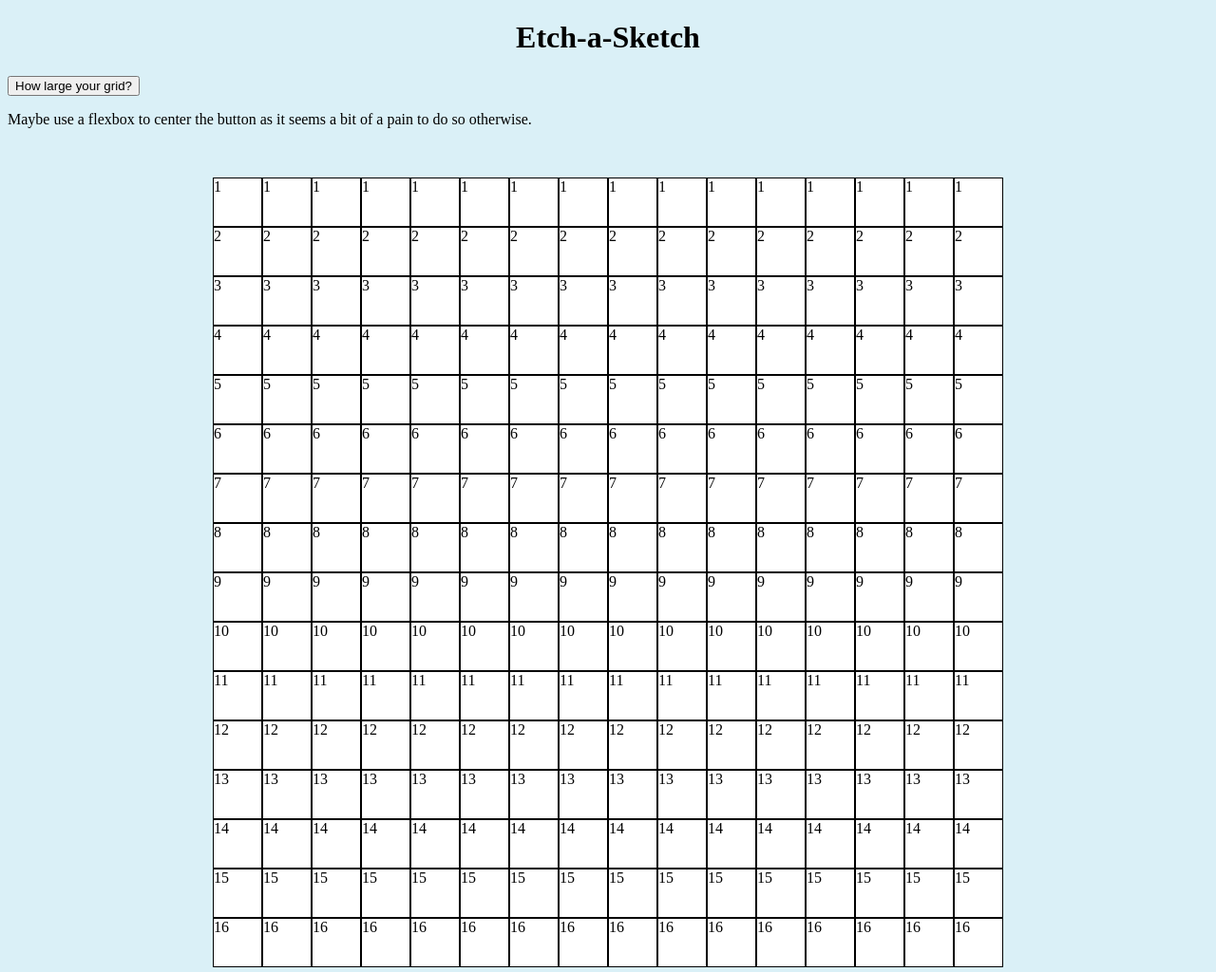
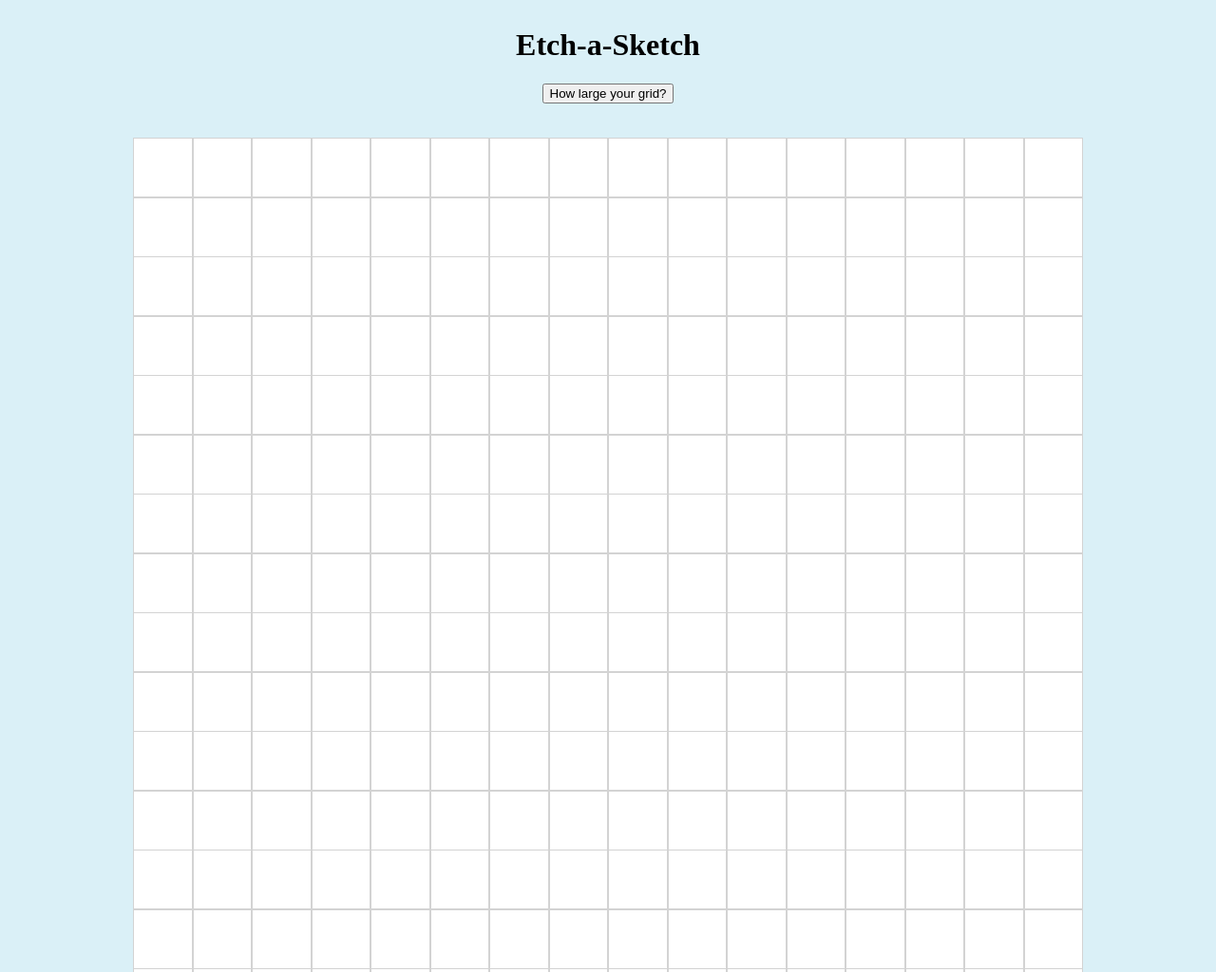
Before and after one commit to hoomanhorsey/odin-etch-a-sketch, a plain HTML site: page index.html in a window 1280 px wide. Shown: the top 1024 px of the page at 95% size. Drawn offline with Linux system fonts and the light colour scheme.

Commit message:
Drawing of grid now dynamically fits within 1000px container boundary

```diff
--- a/index.html
+++ b/index.html
@@ -11,12 +11,21 @@
 </head>
 <body>
 
-    <h1>Etch-a-Sketch</h1>
+    <div class="header">
+        <h1>Etch-a-Sketch</h1>
 
-    <button class="gridSize">How large your grid?</button>
-    <p>Maybe use a flexbox to center the button as it seems a bit of a pain to do so otherwise.</p>
-    <br>
-    <br>
+        <button class="gridSize">How large your grid?</button>
+        <br>
+        <br>
+    </div>
+
+
+    <!-- <div class="statusDiv">
+    </div>
+-->
+
+
+
 
     <container>
 
--- a/javascript.js
+++ b/javascript.js
@@ -1,17 +1,19 @@
 addEventListener('DOMContentLoaded', () => {
 
-
-
 let container = document.querySelector('container');
+    container.setAttribute("class", "container");
 
 
 // set out initial default grid
 drawGrid(container, 16);
 
+// set drawing state and create 'p' to display draw state
+let clickState = 'un-clicked';
+statusP = document.createElement('p');
+
 // drawing logic
 
-drawColor();
-
+container.addEventListener('click', drawColor);
 
 // custom size grid button
 let gridSizeBtn = document.querySelector('.gridSize');
@@ -21,35 +23,33 @@ gridSizeBtn.addEventListener('click', () => {
         let gridSize = 0;
         do  {
                 gridSize = parseInt(prompt('How big your grid? No bigger than 100 boxes across please'));
+                if (!gridSize) {
+                    alert("You didn't enter anything! There will be no grid for you!");
+                    break;
                     }
-
+            }
         while ((gridSize > 100) || (Number.isInteger(gridSize) == false));
-    console.log ('out of loop?')
 
         // call drawGrid with custom grid size
             drawGrid(container, gridSize);
 
-drawColor();
-
-
-
-})
-
+        }) // end gridSizeBtn Event Listener
 
 function drawGrid(container, gridSize) {
-
     // clears out container
     container.innerHTML = "";
-    container.setAttribute("style",
-    "display: flex; flex-wrap: wrap; \
-    justify-content: center; align-items:center;")
 
       for (let i = 1; i < (gridSize +1); i++) {
 
         let rowContainer = document.createElement('div');
-        rowContainer.setAttribute("style",
-            "display:flex; flex-wrap: nowrap; flex-direction: row; \
-            justify-content: center; align-items: center;")
+
+        let rowHeight = Math.floor(1000 / gridSize);
+        rowContainer.style.height = `${rowHeight}px`;
+        console.log(rowHeight);
+
+
+        rowContainer.setAttribute("class", "rowContainer");
+
         container.appendChild(rowContainer);
 
         for (let j = 1; j < (gridSize + 1); j++) {
@@ -57,47 +57,70 @@ function drawGrid(container, gridSize) {
             let squareDiv = document.createElement('div');
 
             // numbered squares, redundant
-            squareDiv.innerHTML = i;
+            //squareDiv.textContent = i;
+            let boxSize = Math.ceil(1000 / gridSize);  //use math.ceil or floor I'm not sure
+
+            squareDivSize = {
+                width: `${boxSize}px`,
+                height: `${boxSize}px`
+                };
+
+            squareDiv.setAttribute("class", "gridBox gridBoxBackgroundColor");
+
+            squareDiv.style.width = squareDivSize.width;
+            squareDiv.style.height = squareDivSize.height;
+
+            rowContainer.appendChild(squareDiv);
 
 
 
-            squareDiv.setAttribute("style",
-                "border-style: solid;border-color: black; border-width: 1px; \
-                margin:0px; \
-                min-width: 50px; min-height:50px;\
-                flex: 0 0 50px")
-
-            squareDiv.setAttribute("class", "gridBox")
-
-            rowContainer.appendChild(squareDiv);
-        }
-        console.log('next line)');
-        let lineBreak = document.createElement('div');
-        lineBreak.setAttribute("style", "flex-basis: 100%; height: 0px;")
-        container.appendChild(lineBreak);
-
-    }
-
-}
 
 
 
-function drawColor() {
+        }
+        let lineBreak = document.createElement('div');
+        lineBreak.setAttribute("class", "lineBreak")
+        container.appendChild(lineBreak);
+        }
+    } // end function drawGrid
 
-    let gridBox = document.querySelectorAll(".gridBox");
+/*
+function toggleClickState() {
+
+    let statusDiv = document.querySelector('statusDiv');
+
+    if (clickState === 'un-clicked') {
+        statusP.textContent = "";
+        clickState ='clicked';
+        statusP.textContent = clickState;
+        container.appendChild(statusP);
+    } else {
+        statusP.textContent = "";
+        clickState = 'un-clicked';
+        statusP.textContent = clickState;
+        statusDiv.appendChild(statusP);
+        }
+    } // end function toggleClickState
+8*/
 
 
-    gridBox.forEach(function(b, ){
 
-        b.addEventListener('mouseover', () => {
-            let colorValue = "blue";
+
+function drawColor(clickState) {
+
+    //toggleClickState()
+
+    let gridBoxes = document.querySelectorAll(".gridBox");
+
+    gridBoxes.forEach(function(b){
+
+        b.addEventListener('mouseover', function colorBox() {
 
             colorValueAsArray = ['0', '0', '0', '0', '0', '0'];
 
             for (let r = 0; r < 6; r++) {
 
                 let colorValue = Math.floor(Math.random() * 16);
-                console.log(colorValue);
 
                 switch(colorValue) {
                     case 16:
@@ -127,23 +150,18 @@ function drawColor() {
                     }
                 }
 
-            console.log(colorValueAsArray);
             colorValue = colorValueAsArray.join("");
-            console.log(colorValue);
 
-            //let pink = "#ffe5ec";
-
-            let gridColor = `#${colorValue}`;
-            b.setAttribute("style",
-            `border-style: solid;border-color: black; border-width: 1px; \
-            margin:0px; \
-            min-width: 50px; min-height:50px;\
-            flex: 0 0 50px;\
-            background-color: ${gridColor}`)
-
+            dynamicBoxStyle = {
+                backgroundColor: `#${colorValue}`
+                };
+            b.style.backgroundColor = dynamicBoxStyle.backgroundColor;
             })
         })
 
-    }
+    } //end function drawColor
 
-})
+
+
+
+}) //end program
--- a/style.css
+++ b/style.css
@@ -1,25 +1,77 @@
+
+
+.header {
+  display:flex;
+  align-items: center;
+  justify-content: center;
+  flex-direction: column;
+}
+
 
 h1 {
   text-align: center;
 }
 
 body {
+  display:flex;
+  flex-direction: column;
+
+  justify-content: center;
+  align-items:center;
+
+
   background-color: #DAF0F7;
 }
 
+
+.container {
+  display: flex;
+  flex-wrap: wrap;
+
+  justify-content: center;
+  align-items:center;
+
+  /*fixed height and width, as per specification */
+  width: 1000px;
+  height: 1000px;
+}
+
+.rowContainer {
+  display:flex;
+  flex-wrap: nowrap;
+  flex: auto;
+
+  width: 1000px; /*fixed width, as per specification */
+  /* height: is dynamically generated */
+
+  flex-direction: row;
+  margin: 0px ;
+  padding: 0px;
+}
+
+
 .gridBox {
+  border-style: solid;
+  border-color: lightgrey;
+  border-width: 0.5px;
+
+  /* width: is dynamically generated */
+  /* height: is dynamically generated */
+
+  margin:0px;
+  padding: 0px;
+
+  box-sizing: border-box;
+}
+
+.gridBoxBackgroundColor {
   background-color: white;
 }
 
 
-/*.gridBox:hover {
-    background-color: pink;
-    transition-duration: 500ms;
-    transition .05s ease;
-
+.lineBreak {
+  flex-basis: 100%;
+  height: 0px;
+  margin: 0px;
 
 }
-
-br {
-  flex-basis: 100%;
-}
```
Lines whose indentation alone changed are shown as unchanged.
